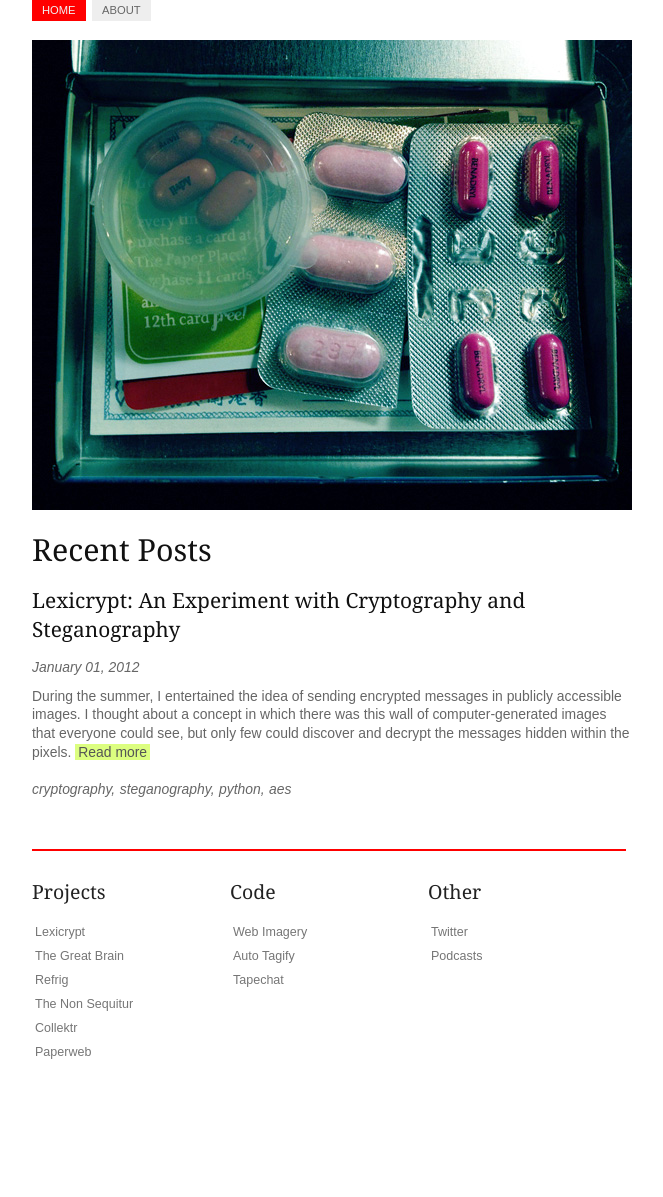
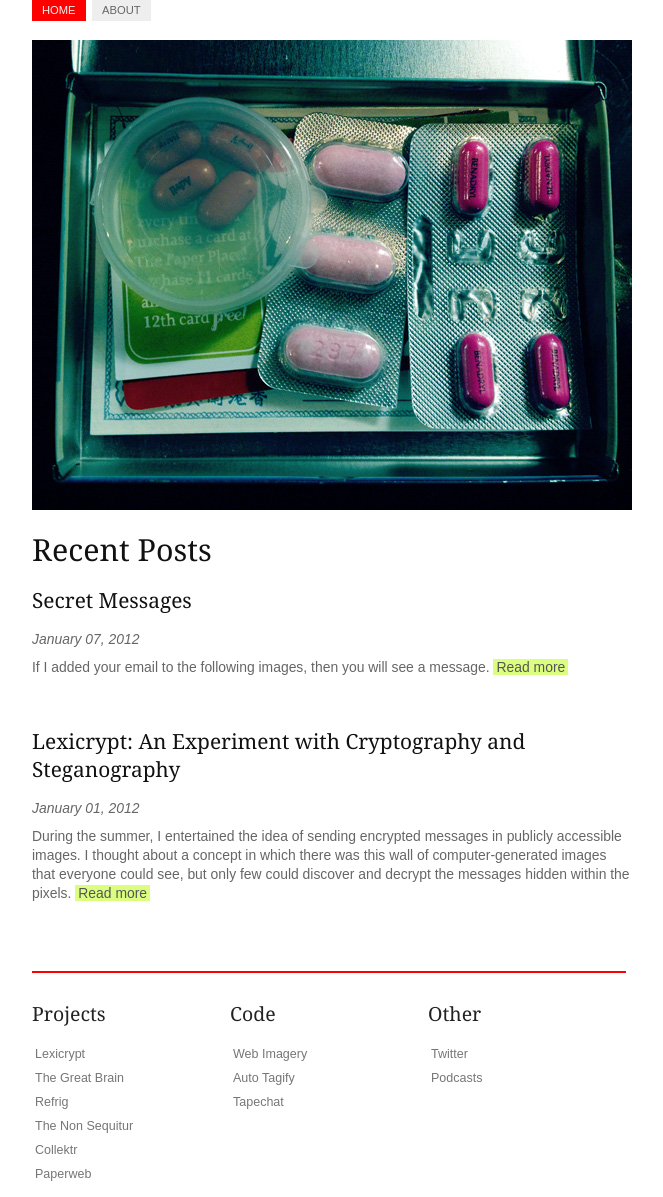
Before and after one commit to secretrobotron/ednapiranha.github.com, a Jekyll site: the page built from index.html, in a window 1280 px wide. Shown: the whole page, without its empty margins (308-971 px from the left). Built offline with Jekyll 4.4.1, drawn with Linux system fonts in a browser that asks for light colours; the list of posts is cut into pages by our own code; before the commit the page ends 1075 px from its top, so only the background shows below that.

Commit message:
added lexicrypt post

```diff
--- a/_includes/post_preview.html
+++ b/_includes/post_preview.html
@@ -1,6 +1,6 @@
 {% assign content = post.summary %}
 
-<div class="content">
+<div class="content preview">
   <div class="page-header">
     {% if post.title %}
       <h3 class="title">
@@ -11,10 +11,5 @@
   <div class="post-content">
     <p class="date">{{ post.date | date:'%B %d, %Y' }}</p>
     <p>{{ content }} <a href="{{ site.baseurl }}{{ post.url }}" class="more">Read more</a></p>
-    <div class="categories">
-      {% for category in post.categories %}
-        <span>{{ category }}</span>
-      {% endfor %}
-    </div>
   </div>
 </div>
--- a/_posts/2012/2012-01-01-lexicrypt.mdown
+++ b/_posts/2012/2012-01-01-lexicrypt.mdown
@@ -1,7 +1,7 @@
 ---
 title: "Lexicrypt: An Experiment with Cryptography and Steganography"
 layout: default
-categories: cryptography, steganography, python, aes
+categories: cryptography, steganography, python, aes, lexicrypt
 summary: "During the summer, I entertained the idea of sending encrypted messages in publicly accessible images. I thought about a concept in which there was this wall of computer-generated images that everyone could see, but only few could discover and decrypt the messages hidden within the pixels."
 ---
 
--- /dev/null
+++ b/_posts/2012/2012-01-07-secret-messages.mdown
@@ -0,0 +1,14 @@
+---
+title: "Secret Messages"
+layout: default
+categories: lexicrypt
+summary: "If I added your email to the following images, then you will see a message."
+---
+
+If I added your email to the following images, then you will see a message.
+
+If I didn't add your email, well ... I hope you like the images!
+
+<iframe src='http://lexicrypt.com/message/4f0757e35f52ab1fdc50e2ab?embedded=true' height='150' width='100%' frameborder='0'>message</iframe>
+
+<iframe src='http://lexicrypt.com/message/4f086f5a5f52ab1fdc50e2b6?embedded=true' height='320' width='100%' frameborder='0'>message</iframe>
--- a/main.css
+++ b/main.css
@@ -101,6 +101,14 @@ h1, h2, h3, h4 {
     padding-bottom: 15px;
 }
 
+.content.preview {
+    margin-bottom: 50px;
+}
+
+.content.preview:last-child {
+    margin-bottom: 0px;
+}
+
 .home .title {
     border-bottom: 0px;
     font-size: 1.5em;
```
